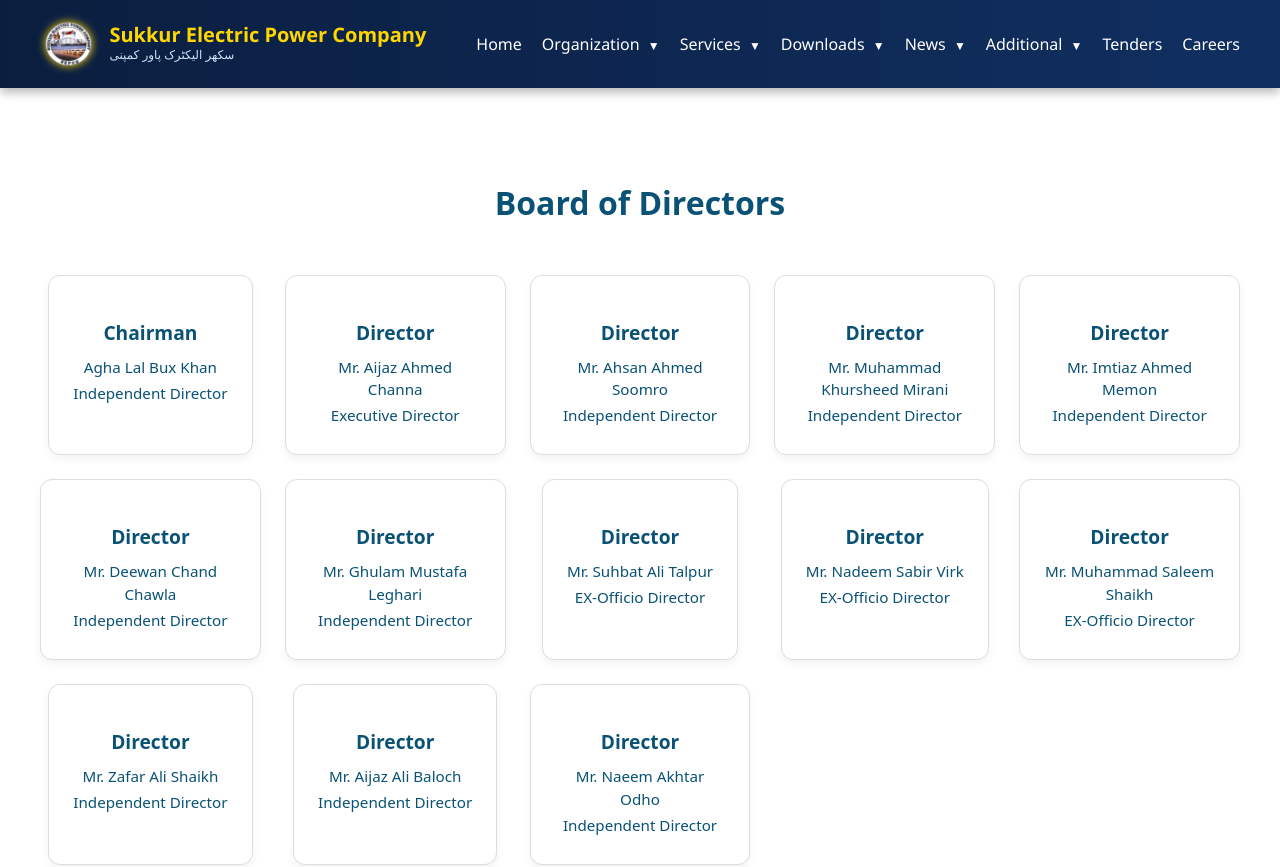
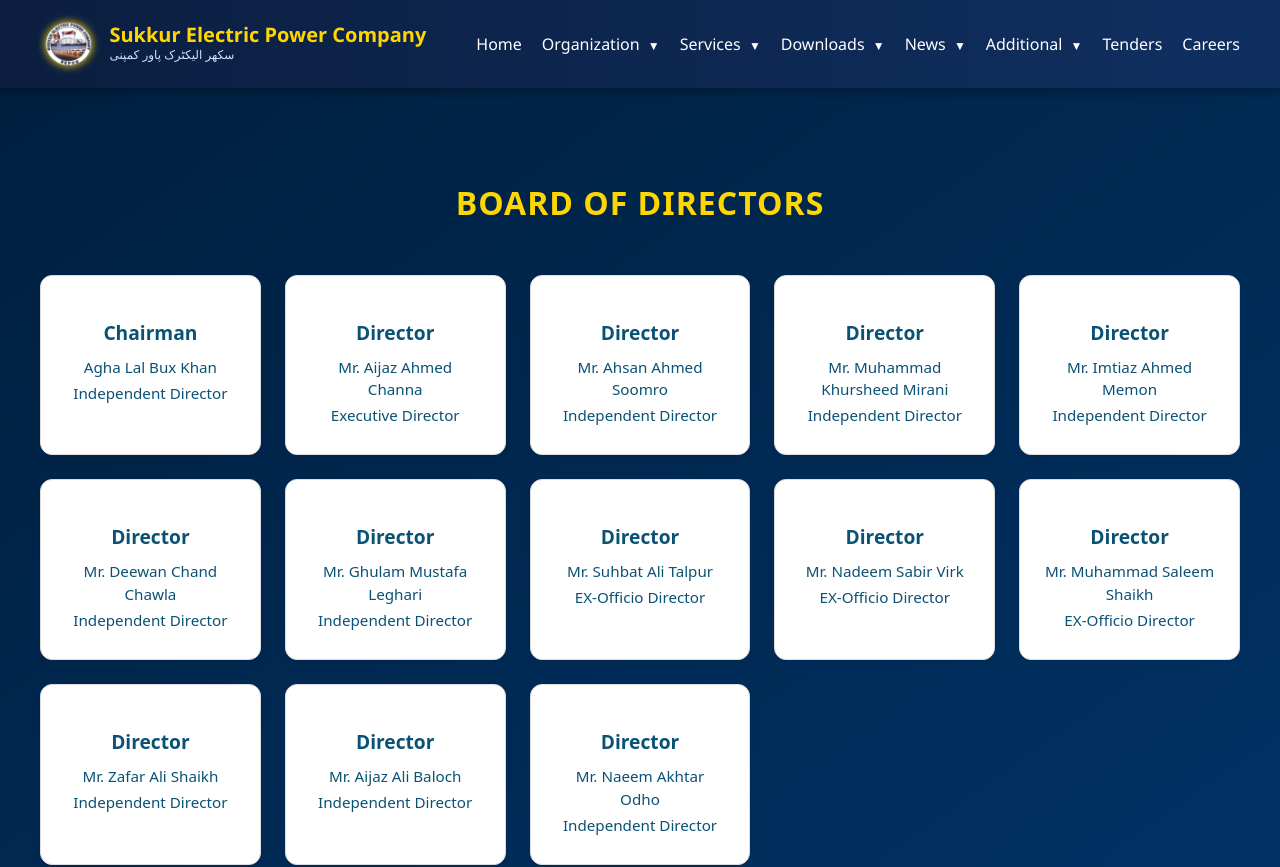
Before and after one commit to KashishTheCoder/Sepco, a React (Vite) app: page /pages/board-of-directors in a window 1280 px wide. Shown: the top 867 px of the page. Built offline with nearby package versions, Linux system fonts and the light colour scheme.

Commit message:
Update UI of Board of Directors

```diff
--- a/src/styles/BoardOfDirectors.css
+++ b/src/styles/BoardOfDirectors.css
@@ -1,15 +1,18 @@
 .board-section {
     padding: 4rem 1rem;
-    background-color: #fff;
+    background: linear-gradient(145deg, #001f3f, #003366);
+    /* Replace this with your image gallery background */
     text-align: center;
 }
 
 .board-heading {
     font-size: 2rem;
-    color: #0a5275;
-    /* same as your navbar blue */
+    color: #FFD700;
+    /* Electric Yellow */
     margin-bottom: 3rem;
-    font-weight: 600;
+    font-weight: 700;
+    letter-spacing: 1px;
+    text-transform: uppercase;
 }
 
 .container {
@@ -21,7 +24,8 @@
     display: grid;
     grid-template-columns: repeat(auto-fit, minmax(220px, 1fr));
     gap: 1.5rem;
-    justify-items: center;
+    justify-items: stretch;
+    align-items: stretch;
 }
 
 .board-card {
```
